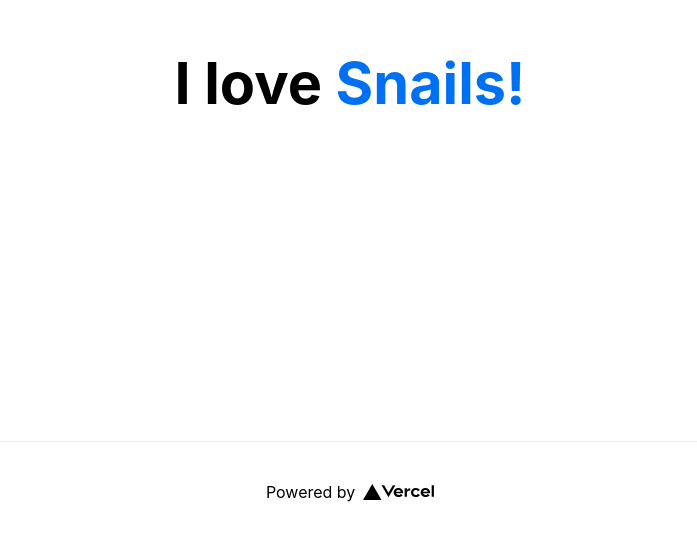
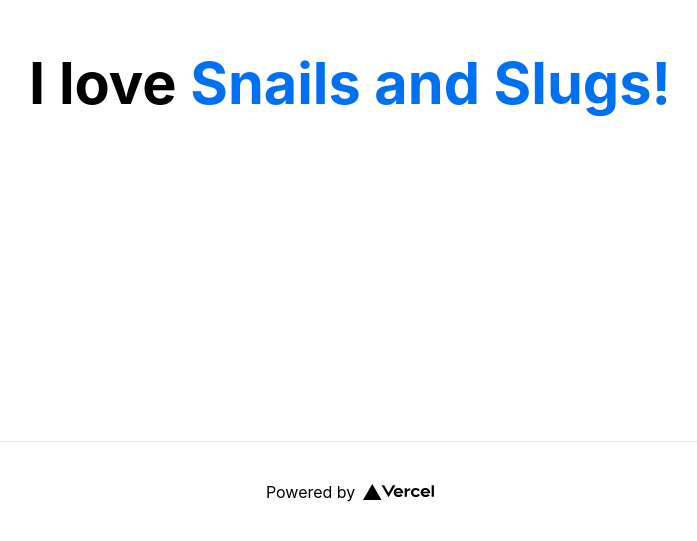
Before and after one commit to codeslug/next, a Next.js app: page / in a window 1280 px wide. Shown: the part 259-800 px from the top of the page, without its empty margins (290-987 px from the left). Built offline with nearby package versions, Linux system fonts and the light colour scheme.

Commit message:
modded text

```diff
--- a/pages/index.js
+++ b/pages/index.js
@@ -13,7 +13,7 @@ export default function Home() {
 
       <main>
         <h1 className={styles.title}>
-          I love <a href="https://nextjs.org">Snails!</a>
+          I love <a href="https://nextjs.org">Snails and Slugs!</a>
         </h1>
 
 
```
